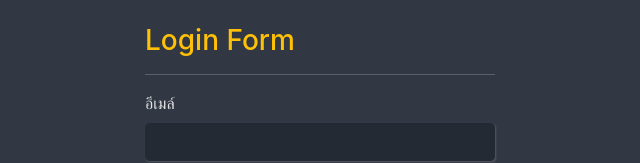
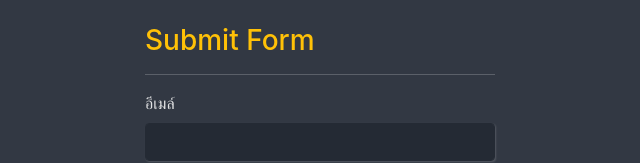
Before and after one commit to ohoh00/angular6-dynamic-validate, an Angular app: page / in a window 1280 px wide. Shown: the top 163 px of the page, without its empty margins (320-960 px from the left). Built offline with nearby package versions, Linux system fonts and the light colour scheme.

Commit message:
update form name

```diff
--- a/src/app/app.component.html
+++ b/src/app/app.component.html
@@ -2,7 +2,7 @@
     <br>
     <div class="row">
         <div class="col-4 offset-4">
-            <h3 class="text-warning">Login Form</h3>
+            <h3 class="text-warning">Submit Form</h3>
             <hr>
 
             <form [formGroup]="form">
```
